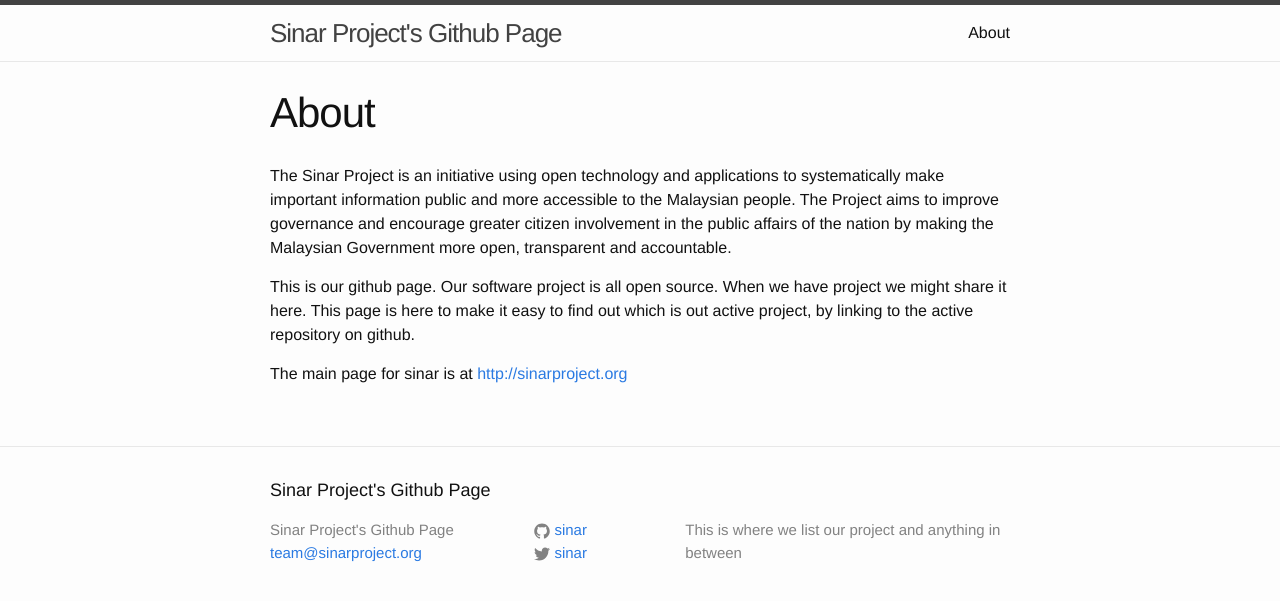
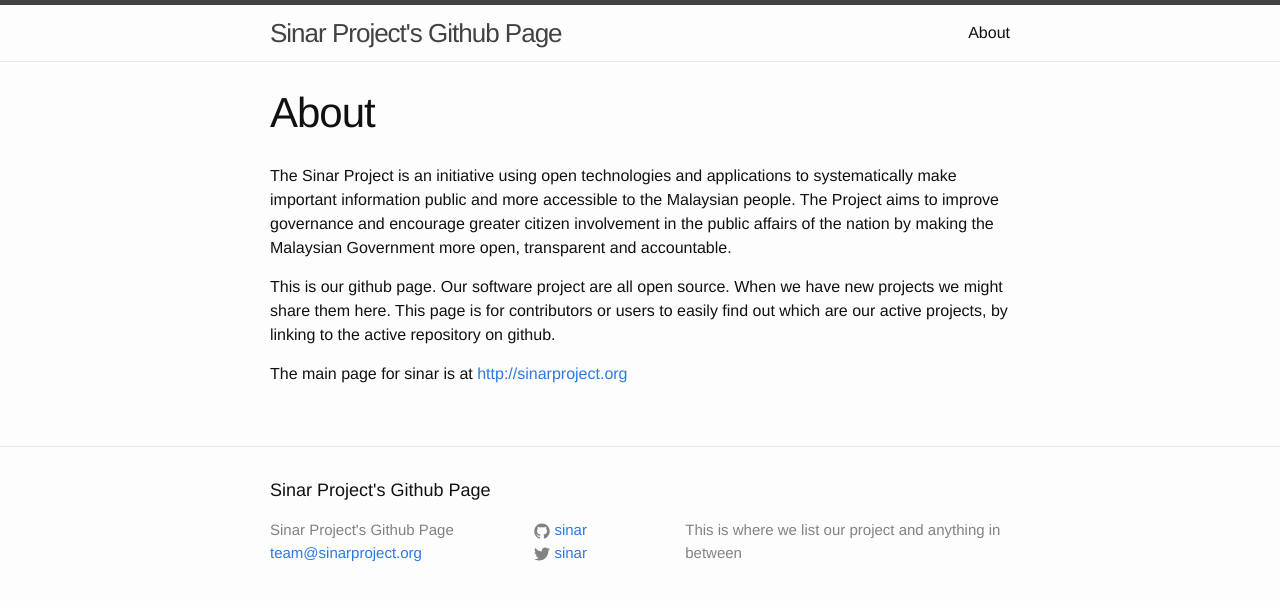
Before and after one commit to Sinar/sinar.github.io, a Jekyll site: the page built from about.md, in a window 1280 px wide. Shown: the top 601 px of the page. Built offline with Jekyll 4.4.1, drawn with Linux system fonts in a browser that asks for light colours.

Commit message:
Improve paragraph structure
Improve paragraph structure

```diff
--- a/about.md
+++ b/about.md
@@ -4,8 +4,8 @@ title: About
 permalink: /about/
 ---
 
-The Sinar Project is an initiative using open technology and applications to systematically make important information public and more accessible to the Malaysian people. The Project aims to improve governance and encourage greater citizen involvement in the public affairs of the nation by making the Malaysian Government more open, transparent and accountable.
+The Sinar Project is an initiative using open technologies and applications to systematically make important information public and more accessible to the Malaysian people. The Project aims to improve governance and encourage greater citizen involvement in the public affairs of the nation by making the Malaysian Government more open, transparent and accountable.
 
-This is our github page. Our software project is all open source. When we have project we might share it here. This page is here to make it easy to find out which is out active project, by linking to the active repository on github.
+This is our github page. Our software project are all open source. When we have new projects we might share them here. This page is for contributors or users to easily find out which are our active projects, by linking to the active repository on github.
 
 The main page for sinar is at [http://sinarproject.org](http://sinarproject.org)
```
